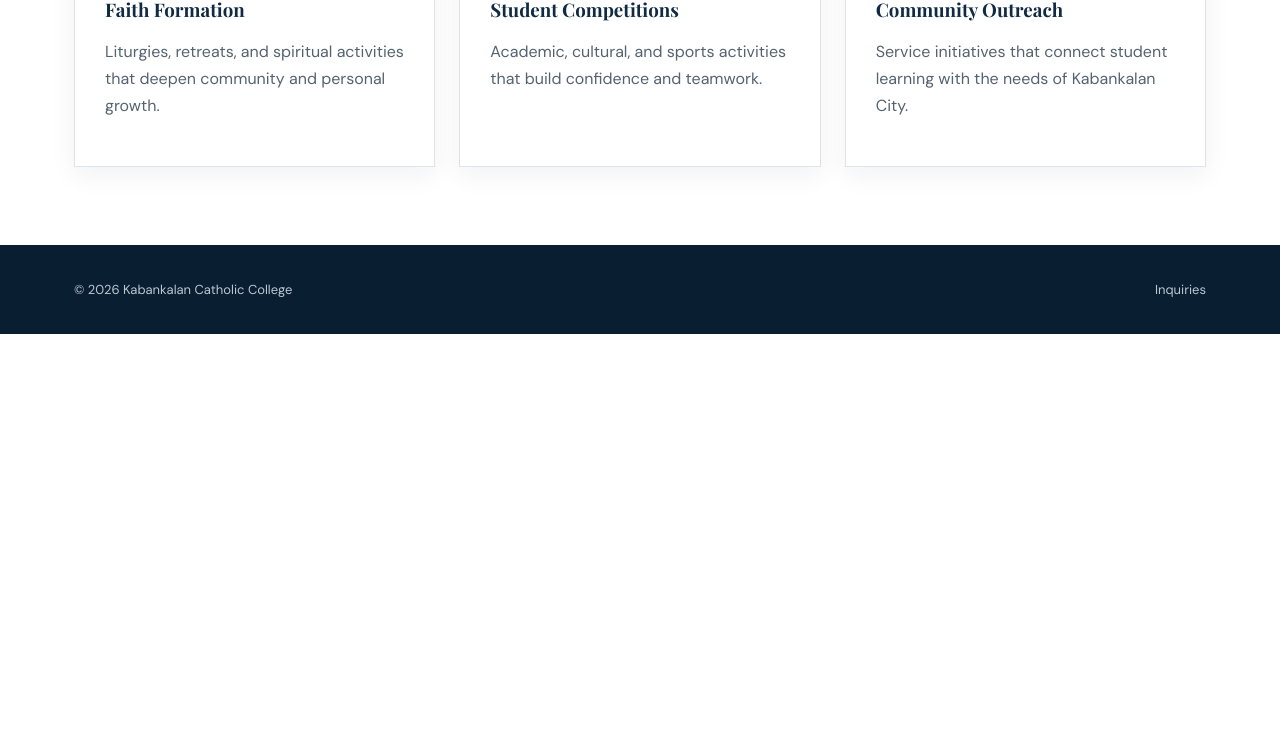
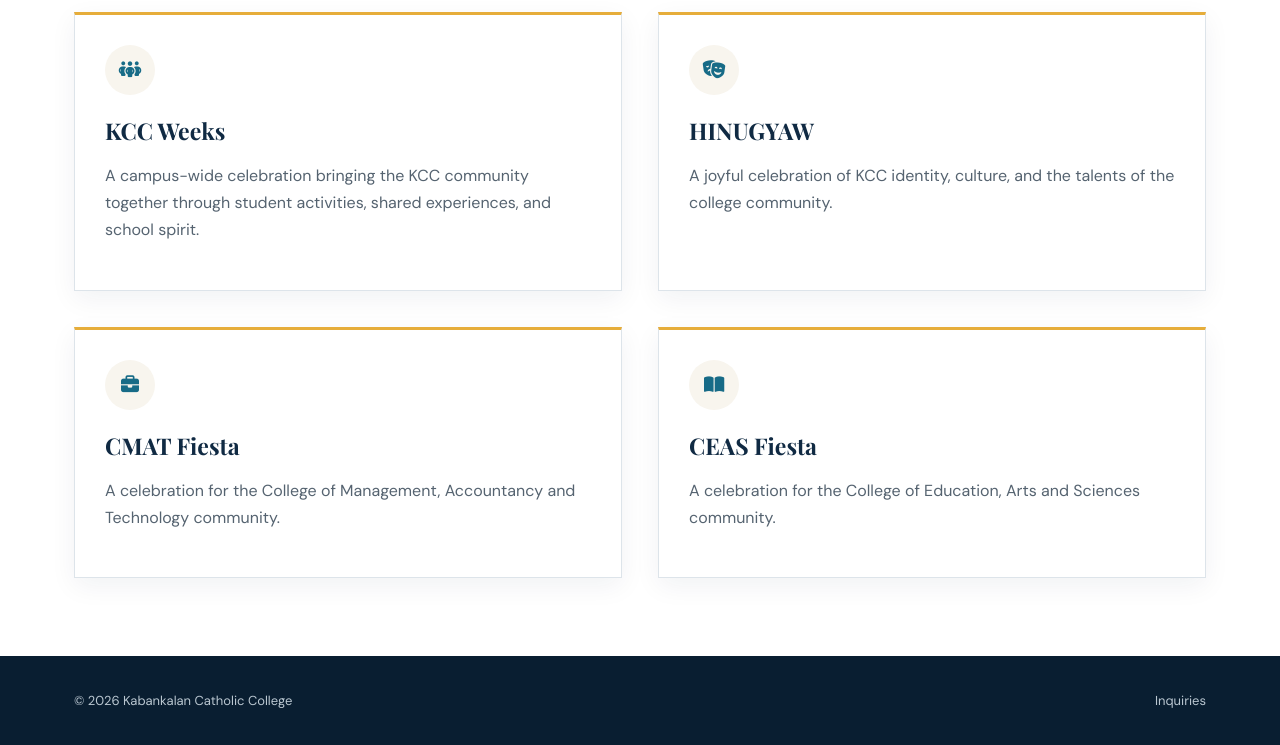
Before and after one commit to cjcansancio029-hub/Cansancio-project-2, a plain HTML site: page events.html in a window 1280 px wide. Shown: the part 555-1300 px from the top of the page. Before the commit the page ends 889 px from the top, so only its background shows below. Drawn offline with nearby package versions, Linux system fonts and the light colour scheme.

Commit message:
adding events

```diff
--- a/events.html
+++ b/events.html
@@ -1,6 +1,33 @@
 <!DOCTYPE html>
 <html lang="en"><head><meta charset="UTF-8"><meta name="viewport" content="width=device-width,initial-scale=1"><title>Events | KCC</title><link href="https://fonts.googleapis.com/css2?family=DM+Sans:wght@400;600;700&family=Playfair+Display:wght@600;700&display=swap" rel="stylesheet"><link rel="stylesheet" href="https://cdnjs.cloudflare.com/ajax/libs/font-awesome/6.5.2/css/all.min.css"><link rel="stylesheet" href="assets/css/style.css"></head>
 <body><header class="navbar"><div class="nav-inner"><a class="brand" href="index.html"><img class="brand-logo" src="assets/images/kcc-logo.png" alt="Kabankalan Catholic College seal"><div class="brand-name">Kabankalan Catholic College<small>Faith • Knowledge • Service</small></div></a><nav class="nav-links" id="navLinks"><a href="index.html">Home</a><a href="about.html">About</a><a href="courses.html">Programs</a><a class="active" href="events.html">Events</a><a href="trainers.html">Faculty</a><a href="contact.html">Contact</a></nav><button class="menu-button" id="menuButton"><i class="fa-solid fa-bars"></i></button></div></header>
-<main><section class="page-hero"><span class="section-label">Campus Life</span><h1>Events & Activities</h1><p>Learning beyond the classroom</p></section><section class="content"><div class="grid-3">
-<article class="card"><i class="fa-solid fa-church"></i><h3>Faith Formation</h3><p>Liturgies, retreats, and spiritual activities that deepen community and personal growth.</p></article><article class="card"><i class="fa-solid fa-trophy"></i><h3>Student Competitions</h3><p>Academic, cultural, and sports activities that build confidence and teamwork.</p></article><article class="card"><i class="fa-solid fa-hand-holding-heart"></i><h3>Community Outreach</h3><p>Service initiatives that connect student learning with the needs of Kabankalan City.</p></article>
-</div></section></main><footer><div class="footer-inner"><span>&copy; 2026 Kabankalan Catholic College</span><div class="footer-links"><a href="contact.html">Inquiries</a></div></div></footer><script src="assets/js/main.js"></script></body></html>
+<main>
+  <section class="page-hero"><span class="section-label">Campus Life</span><h1>Events &amp; Activities</h1><p>Learning and celebrating together beyond the classroom</p></section>
+  <section class="content">
+    <span class="section-label">KCC Traditions</span>
+    <h2 class="college-title">College Events &amp; Celebrations</h2>
+    <div class="grid-2 event-grid">
+      <article class="card event-card">
+        <i class="fa-solid fa-people-group"></i>
+        <h3>KCC Weeks</h3>
+        <p>A campus-wide celebration bringing the KCC community together through student activities, shared experiences, and school spirit.</p>
+      </article>
+      <article class="card event-card">
+        <i class="fa-solid fa-masks-theater"></i>
+        <h3>HINUGYAW</h3>
+        <p>A joyful celebration of KCC identity, culture, and the talents of the college community.</p>
+      </article>
+      <article class="card event-card">
+        <i class="fa-solid fa-briefcase"></i>
+        <h3>CMAT Fiesta</h3>
+        <p>A celebration for the College of Management, Accountancy and Technology community.</p>
+      </article>
+      <article class="card event-card">
+        <i class="fa-solid fa-book-open"></i>
+        <h3>CEAS Fiesta</h3>
+        <p>A celebration for the College of Education, Arts and Sciences community.</p>
+      </article>
+    </div>
+  </section>
+</main>
+<footer><div class="footer-inner"><span>&copy; 2026 Kabankalan Catholic College</span><div class="footer-links"><a href="contact.html">Inquiries</a></div></div></footer><script src="assets/js/main.js"></script></body></html>
```
Also changed, not shown: assets/css/style.css.
